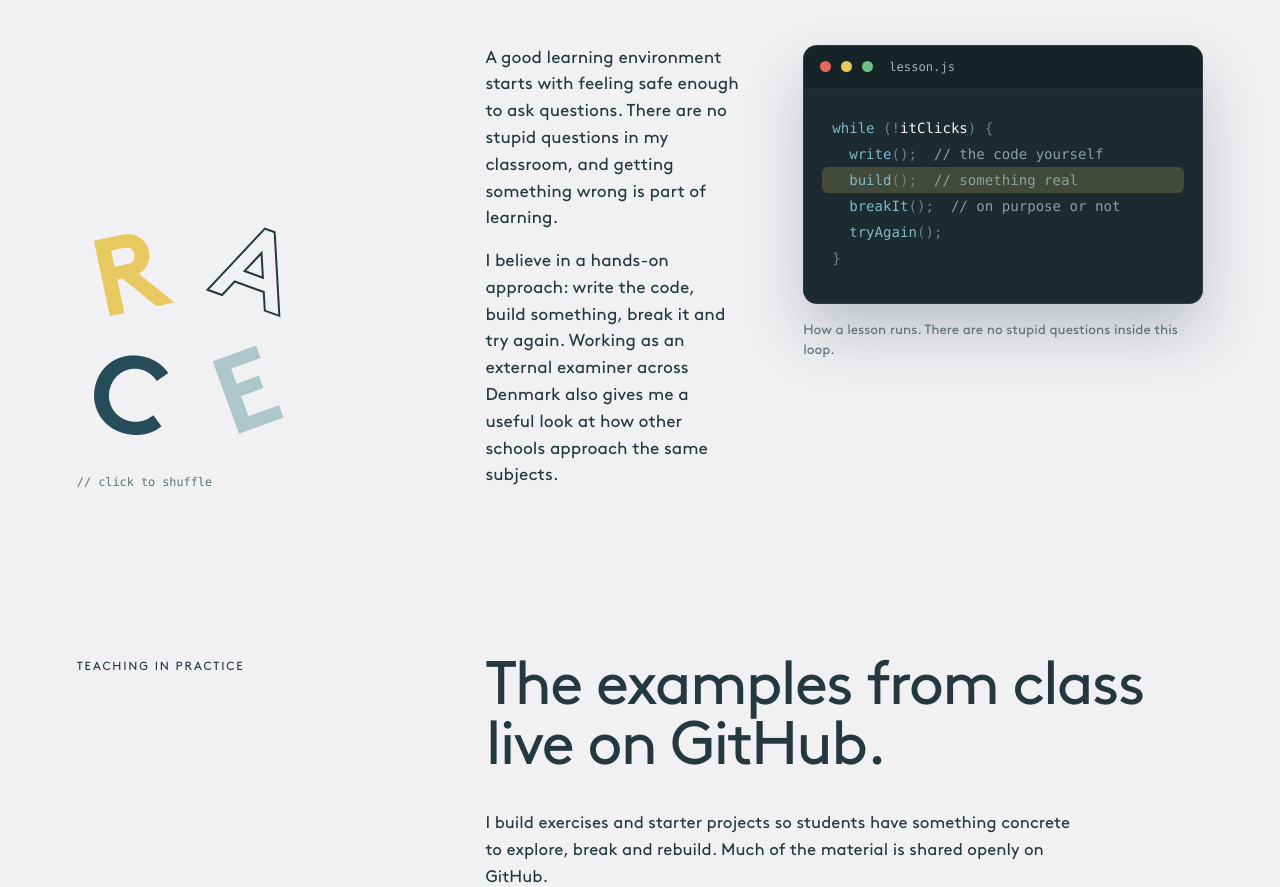
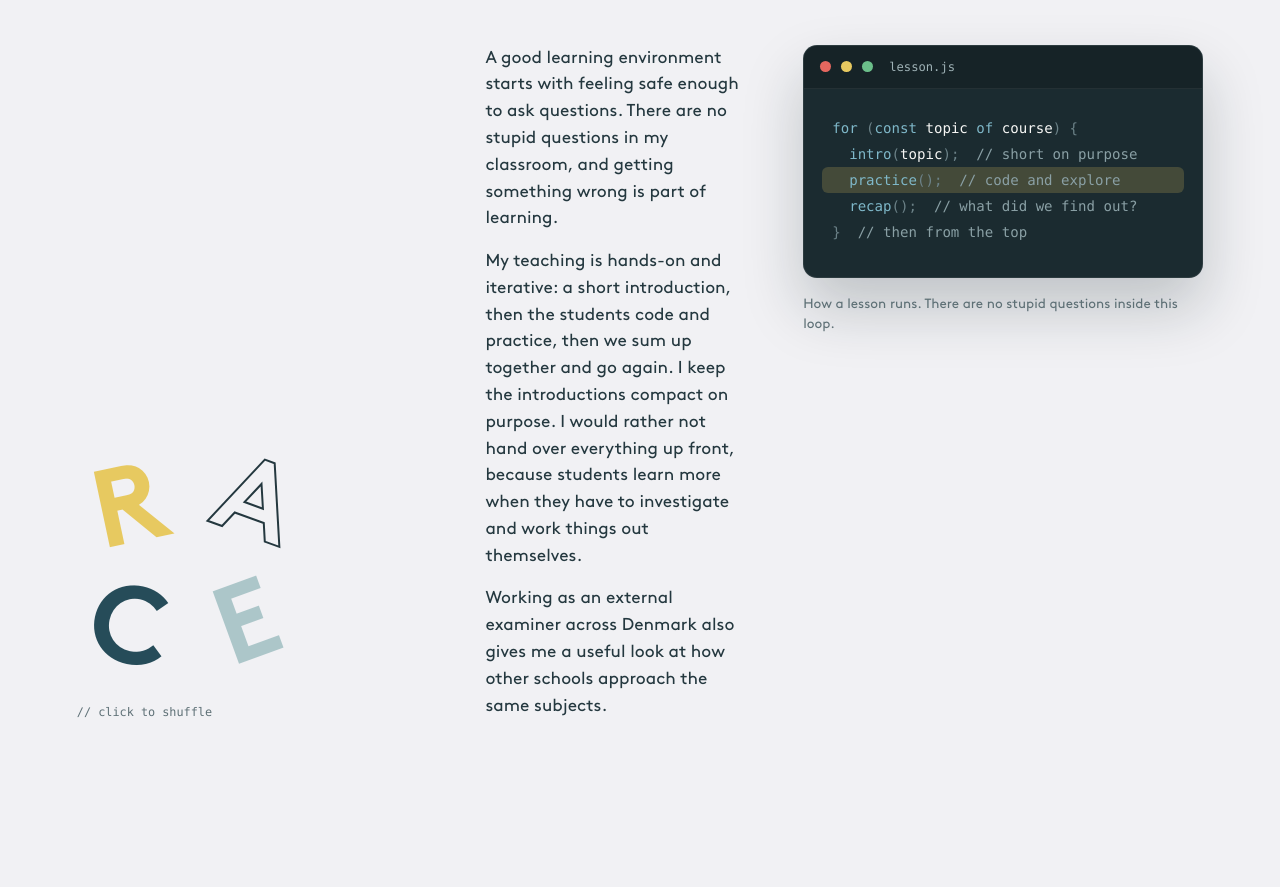
Before and after one commit to cederdorff/cederdorff.github.io, a React (Vite) app: page / in a window 1280 px wide. Shown: the part 2625-3512 px from the top of the page. Built offline with nearby package versions, Linux system fonts and the light colour scheme.

Commit message:
feat: update LessonLoop steps and enhance PracticeSection description style: adjust loop animation timing for improved visual flow

```diff
--- a/src/components/home/LessonLoop.jsx
+++ b/src/components/home/LessonLoop.jsx
@@ -1,8 +1,7 @@
 const STEPS = [
-  { call: "write", note: "the code yourself" },
-  { call: "build", note: "something real" },
-  { call: "breakIt", note: "on purpose or not" },
-  { call: "tryAgain", note: "" }
+  { call: "intro", args: "topic", note: "short on purpose" },
+  { call: "practice", args: "", note: "code and explore" },
+  { call: "recap", args: "", note: "what did we find out?" }
 ];
 
 export default function LessonLoop() {
@@ -17,20 +16,26 @@ export default function LessonLoop() {
         </div>
         <pre className="code-body">
           <div className="loop-line">
-            <span className="kw">while</span>
-            <span className="punc"> (!</span>
-            <span className="prop">itClicks</span>
+            <span className="kw">for</span>
+            <span className="punc"> (</span>
+            <span className="kw">const</span>
+            <span className="prop"> topic </span>
+            <span className="kw">of</span>
+            <span className="prop"> course</span>
             <span className="punc">) {"{"}</span>
           </div>
           {STEPS.map((step, index) => (
             <div className="loop-line loop-line--step" style={{ "--i": index }} key={step.call}>
               <span className="fn">{`  ${step.call}`}</span>
-              <span className="punc">();</span>
-              {step.note && <span className="com">{`  // ${step.note}`}</span>}
+              <span className="punc">(</span>
+              <span className="prop">{step.args}</span>
+              <span className="punc">);</span>
+              <span className="com">{`  // ${step.note}`}</span>
             </div>
           ))}
           <div className="loop-line">
             <span className="punc">{"}"}</span>
+            <span className="com">{"  // then from the top"}</span>
           </div>
         </pre>
       </div>
--- a/src/components/home/PracticeSection.jsx
+++ b/src/components/home/PracticeSection.jsx
@@ -15,9 +15,14 @@ export default function PracticeSection() {
               questions in my classroom, and getting something wrong is part of learning.
             </p>
             <p>
-              I believe in a hands-on approach: write the code, build something, break it and try again. Working as an
-              external examiner across Denmark also gives me a useful look at how other schools approach the same
-              subjects.
+              My teaching is hands-on and iterative: a short introduction, then the students code and practice, then
+              we sum up together and go again. I keep the introductions compact on purpose. I would rather not hand
+              over everything up front, because students learn more when they have to investigate and work things out
+              themselves.
+            </p>
+            <p>
+              Working as an external examiner across Denmark also gives me a useful look at how other schools approach
+              the same subjects.
             </p>
           </div>
           <LessonLoop />
--- a/src/main.css
+++ b/src/main.css
@@ -1117,17 +1117,17 @@ footer a:hover {
 
 /* The highlight walks through the loop body, one call at a time. */
 .loop-line--step {
-  animation: loopStep 4.8s linear infinite;
-  animation-delay: calc(var(--i) * 1.2s);
+  animation: loopStep 4.5s linear infinite;
+  animation-delay: calc(var(--i) * 1.5s);
 }
 
 @keyframes loopStep {
   0%,
-  24% {
+  32% {
     background: color-mix(in srgb, var(--accent) 20%, transparent);
   }
 
-  25%,
+  33.3%,
   100% {
     background: transparent;
   }
```
